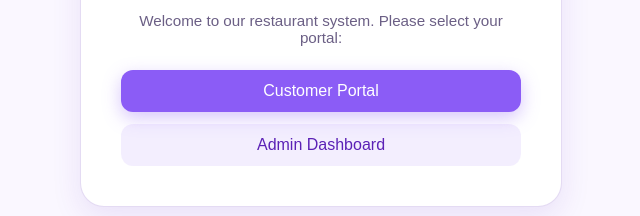
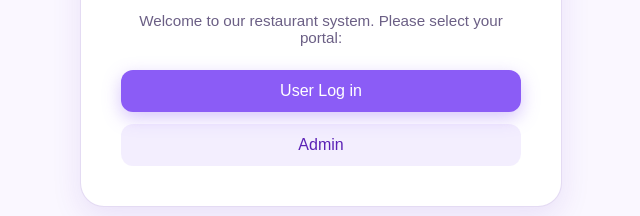
Before and after one commit to reysamaecasaig/tisay-dining, a plain HTML site: page index.html in a window 1280 px wide. Shown: the part 348-564 px from the top of the page, without its empty margins (319-959 px from the left). Drawn offline with Linux system fonts and the light colour scheme.

```diff
--- a/index.html
+++ b/index.html
@@ -44,8 +44,8 @@
     <h1>Tisay Dining</h1>
     <p>Welcome to our restaurant system. Please select your portal:</p>
     <div class="btn-group">
-      <a href="User/home.html" class="btn-user">Customer Portal</a>
-      <a href="Admin/admin.html" class="btn-admin">Admin Dashboard</a>
+      <a href="User/home.html" class="btn-user">User Log in</a>
+      <a href="Admin/admin.html" class="btn-admin">Admin</a>
     </div>
   </div>
 </body>
```
Also changed, not shown: User/profile.jpg (deleted), User/vince.jpg (deleted), 1 other file.
